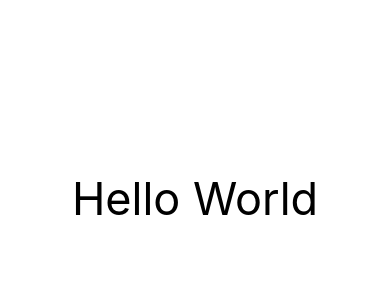
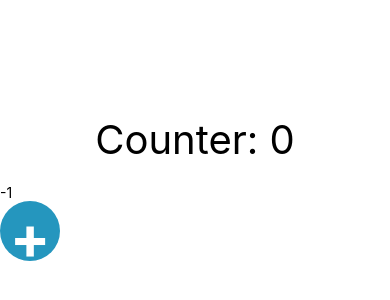
Before and after one commit to tejeoner34/first-react-native, a React Native app: screen / in a window 390 px wide. Shown: the part 224-524 px from the top of the page. Built offline with nearby package versions, Linux system fonts and the light colour scheme.

Commit message:
feat: added counter screen

```diff
--- a/App.tsx
+++ b/App.tsx
@@ -1,21 +1,11 @@
 import React from 'react';
-import {View, Text} from 'react-native';
+import { CounterScreen } from './src/screens/CounterScreen';
+// import { HelloWorldScreen } from './src/screens/HelloWorldScreen';
 
 const App = () => {
   return (
-    <View
-      style={{
-        flex: 1,
-        justifyContent: 'center',
-      }}>
-      <Text
-        style={{
-          fontSize: 45,
-          textAlign: 'center'
-        }}>
-        Hello World
-      </Text>
-    </View>
+    // <HelloWorldScreen />
+    <CounterScreen />
   );
 };
 
--- /dev/null
+++ b/src/screens/CounterScreen.tsx
@@ -0,0 +1,45 @@
+import React, {useState} from 'react';
+import {View, Text, Button, StyleSheet, TouchableOpacity} from 'react-native';
+
+export const CounterScreen = () => {
+  const [counter, setCounter] = useState(0);
+  return (
+    <View style={styles.container}>
+      <Text style={styles.title}>Counter: {counter}</Text>
+      <TouchableOpacity onPress={() => setCounter(counter - 1)}>
+        <View>
+          <Text>-1</Text>
+        </View>
+      </TouchableOpacity>
+      <TouchableOpacity  onPress={() => setCounter(counter + 1)}>
+          <View style={styles.fab}>
+            <Text style={styles.fabText}>+</Text>
+          </View>
+      </TouchableOpacity>
+    </View>
+  );
+};
+
+const styles = StyleSheet.create({
+  container: {
+    flex: 1,
+    justifyContent: 'center',
+  },
+  title: {
+    fontSize: 40,
+    textAlign: 'center',
+    top: -20,
+  },
+  fab: {
+    width: 60,
+    height: 60,
+    borderRadius: 100,
+    backgroundColor: '#2596be',
+  },
+  fabText: {
+    fontSize: 60,
+    fontWeight: 'bold',
+    color: 'white',
+    alignSelf: 'center',
+  }
+});
--- /dev/null
+++ b/src/screens/HelloWorldScreen.tsx
@@ -0,0 +1,20 @@
+import React from 'react';
+import {View, Text} from 'react-native';
+
+export const HelloWorldScreen = () => {
+  return (
+    <View
+      style={{
+        flex: 1,
+        justifyContent: 'center',
+      }}>
+      <Text
+        style={{
+          fontSize: 45,
+          textAlign: 'center',
+        }}>
+        Hello World
+      </Text>
+    </View>
+  );
+};
```
